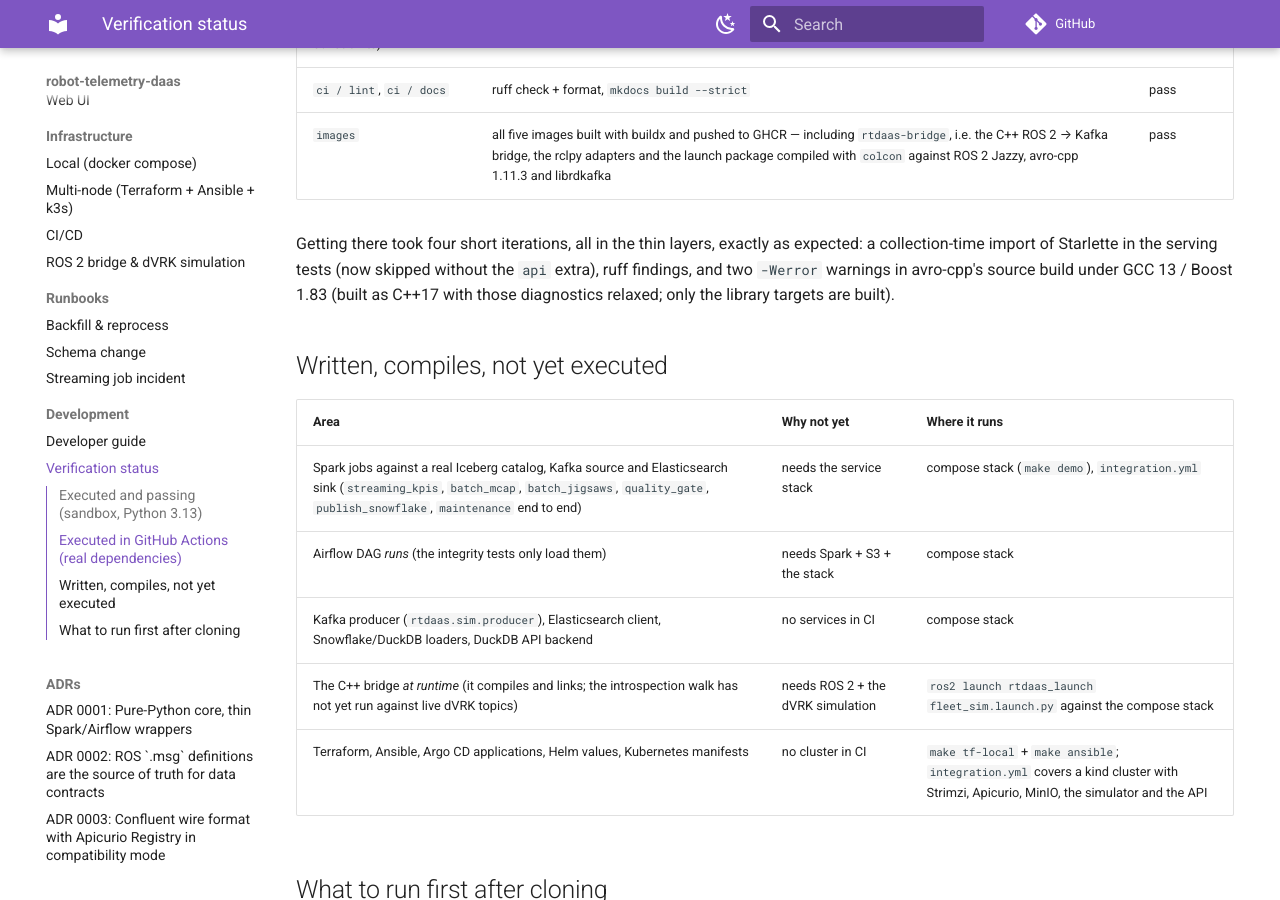
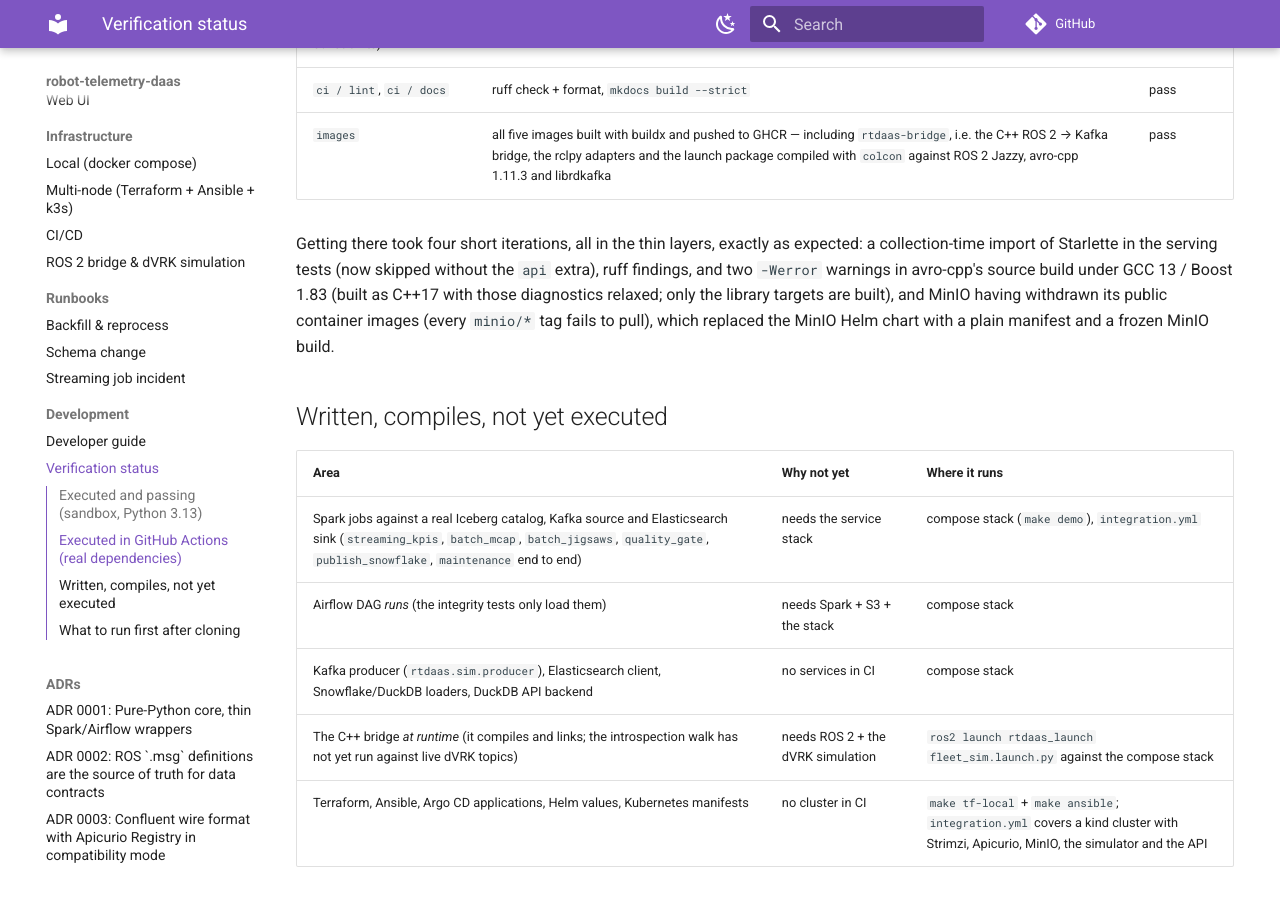
Before and after one commit to tom-f-oconnell/robot-telemetry-daas, an MkDocs documentation site: the page built from docs/dev/verification.md, in a window 1280 px wide and 900 px high, scrolled down 1959 px. Built offline with MkDocs 1.6.1 and Material for MkDocs 9.7.7, drawn with Linux system fonts in a browser that asks for light colours; comment, search, counter and statistics services are not loaded.

Commit message:
Object store: plain MinIO manifest (frozen image) instead of the withdrawn chart; aws-cli init; docs
Co-Authored-By: Claude Fable 5.1 <noreply@anthropic.com>
Claude-Session: https://claude.ai/code/session_01KkvQgtockE12WfRzZEzrcc

```diff
--- a/docs/dev/verification.md
+++ b/docs/dev/verification.md
@@ -43,7 +43,9 @@ After the first push, the CI matrix ran with freshly installed dependencies on `
 Getting there took four short iterations, all in the thin layers, exactly as expected: a
 collection-time import of Starlette in the serving tests (now skipped without the `api`
 extra), ruff findings, and two `-Werror` warnings in avro-cpp's source build under GCC 13 /
-Boost 1.83 (built as C++17 with those diagnostics relaxed; only the library targets are built).
+Boost 1.83 (built as C++17 with those diagnostics relaxed; only the library targets are built),
+and MinIO having withdrawn its public container images (every `minio/*` tag fails to pull), which
+replaced the MinIO Helm chart with a plain manifest and a frozen MinIO build.
 
 ## Written, compiles, not yet executed
 
```
Also changed, not shown: docs/infra/compose.md (+1 -1 lines), docs/infra/kubernetes.md (+1 -1 lines), 16 other files.
